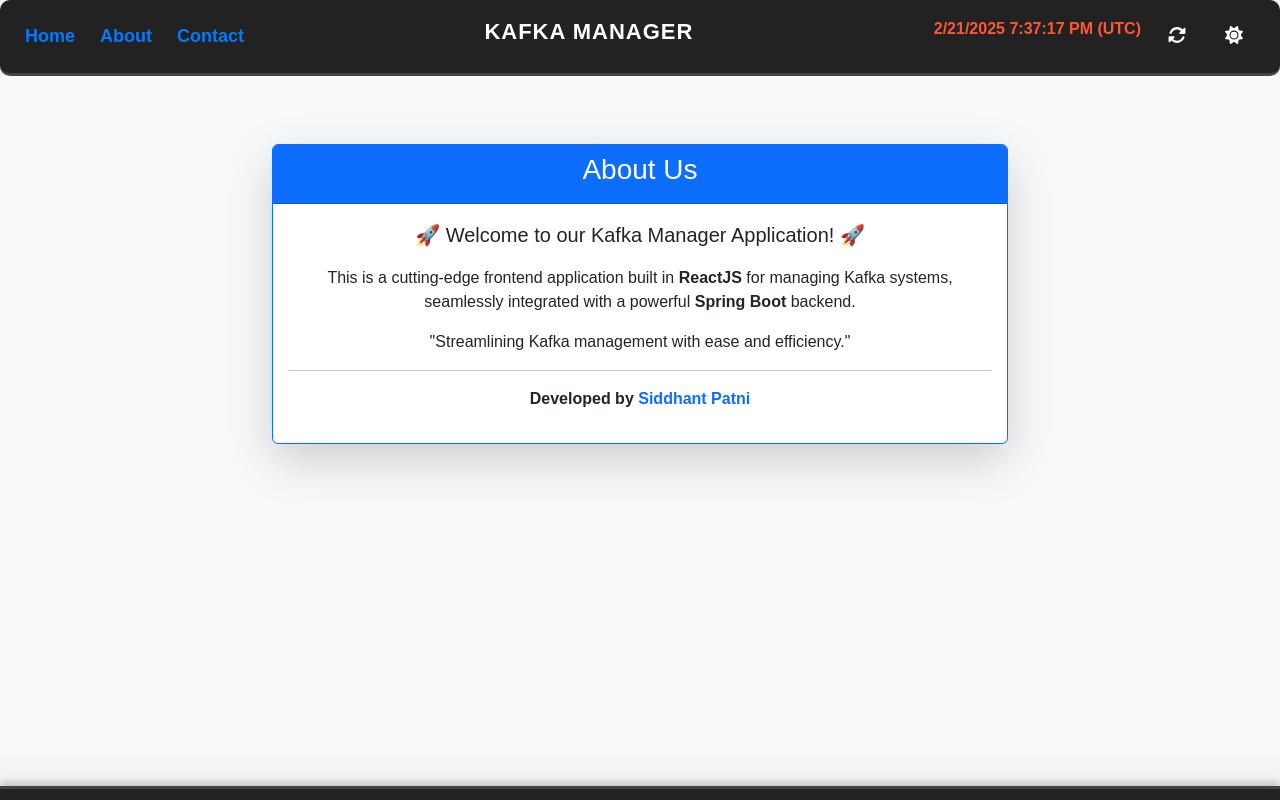
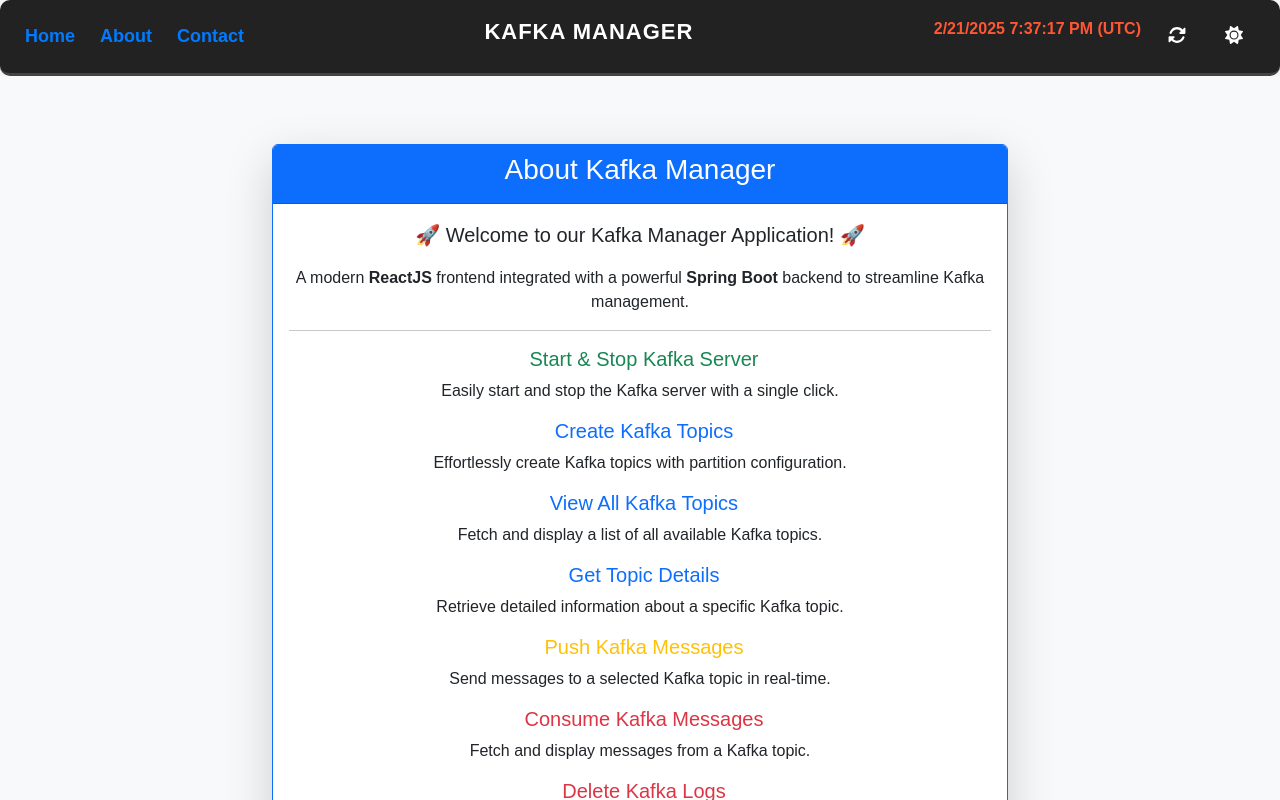
Before and after one commit to siddhantpatni0407/react-kafka-manager-ui, a React (Create React App) app: page /about in a window 1280 px wide. Shown: the top 800 px of the page. Built offline with nearby package versions, Linux system fonts and the light colour scheme.

Commit message:
Updated About page
Updated About page

```diff
--- a/src/About/About.js
+++ b/src/About/About.js
@@ -1,4 +1,4 @@
-import React from 'react';
+import React from "react";
 
 export default function About() {
   return (
@@ -7,16 +7,67 @@ export default function About() {
         <div className="col-md-8">
           <div className="card border-primary shadow-lg rounded-lg">
             <div className="card-header bg-primary text-white text-center">
-                            <h3>About Us</h3>
+              <h3>About Kafka Manager</h3>
             </div>
-                        <div className="card-body text-center">
-                            <p className="lead">🚀 Welcome to our Kafka Manager Application! 🚀</p>
-                            <p className="mb-3">
-                                This is a cutting-edge frontend application built in <strong>ReactJS</strong> for managing Kafka systems, seamlessly integrated with a powerful <strong>Spring Boot</strong> backend.
+            <div className="card-body">
+              <p className="lead text-center">
+                🚀 Welcome to our Kafka Manager Application! 🚀
               </p>
-                            <p className="font-italic">"Streamlining Kafka management with ease and efficiency."</p>
+              <p className="mb-3 text-center">
+                A modern <strong>ReactJS</strong> frontend integrated with a
+                powerful <strong>Spring Boot</strong> backend to streamline
+                Kafka management.
+              </p>
+
               <hr />
-                            <p className="fw-bold">Developed by <span className="text-primary">Siddhant Patni</span></p>
+
+              {/* Feature Descriptions */}
+              <h5 className="text-success">
+                <i className="bi bi-play-fill me-2"></i> Start & Stop Kafka
+                Server
+              </h5>
+              <p>Easily start and stop the Kafka server with a single click.</p>
+
+              <h5 className="text-primary">
+                <i className="bi bi-plus-circle me-2"></i> Create Kafka Topics
+              </h5>
+              <p>
+                Effortlessly create Kafka topics with partition configuration.
+              </p>
+
+              <h5 className="text-primary">
+                <i className="bi bi-list-task me-2"></i> View All Kafka Topics
+              </h5>
+              <p>Fetch and display a list of all available Kafka topics.</p>
+
+              <h5 className="text-primary">
+                <i className="bi bi-info-circle me-2"></i> Get Topic Details
+              </h5>
+              <p>Retrieve detailed information about a specific Kafka topic.</p>
+
+              <h5 className="text-warning">
+                <i className="bi bi-envelope-paper me-2"></i> Push Kafka
+                Messages
+              </h5>
+              <p>Send messages to a selected Kafka topic in real-time.</p>
+
+              <h5 className="text-danger">
+                <i className="bi bi-chat-dots-fill me-2"></i> Consume Kafka
+                Messages
+              </h5>
+              <p>Fetch and display messages from a Kafka topic.</p>
+
+              <h5 className="text-danger">
+                <i className="bi bi-trash-fill me-2"></i> Delete Kafka Logs
+              </h5>
+              <p>Clear Kafka logs to free up space and maintain efficiency.</p>
+
+              <hr />
+
+              <p className="fw-bold text-center">
+                Developed by{" "}
+                <span className="text-primary">Siddhant Patni</span>
+              </p>
             </div>
           </div>
         </div>
```
Lines whose indentation alone changed are shown as unchanged.
